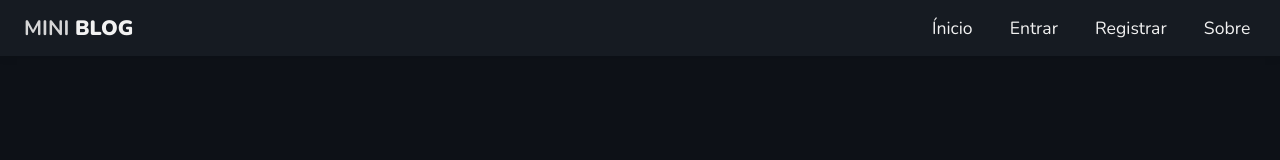
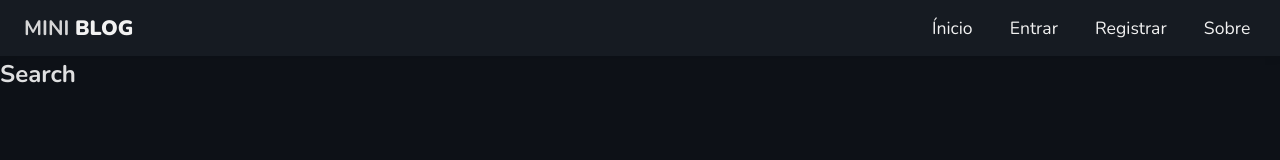
Before and after one commit to MACHADOKING/mini-blog, a React (Vite) app: page /search in a window 1280 px wide. Shown: the top 160 px of the page. Built offline with nearby package versions, Linux system fonts and the light colour scheme; no server answers.

Commit message:
Feat: creating search functionality

```diff
--- a/src/App.jsx
+++ b/src/App.jsx
@@ -18,6 +18,7 @@
 import Register from "./pages/Register/Register";
 import CreatePost from "./pages/CreatePost/CreatePost";
 import Dashboard from "./pages/Dashboard/Dashboard";
+import Search from "./pages/Search/Search";
 
 function App() {
   const [user, setUser] = useState(undefined);
@@ -44,6 +45,7 @@
             <Routes>
               <Route path="/" element={<Home />} />
               <Route path="/about" element={<About />} />
+              <Route path="/search" element={<Search />} />
               <Route
                 path="/login"
                 element={!user ? <Login /> : <Navigate to="/" />}
--- /dev/null
+++ b/src/hooks/useQuery.jsx
@@ -0,0 +1,9 @@
+// packages
+import { useLocation } from "react-router-dom";
+import { useMemo } from "react";
+
+export function useQuery() {
+  const { search } = useLocation();
+
+  return useMemo(() => new URLSearchParams(search), [search]);
+}
--- a/src/pages/Home/Home.jsx
+++ b/src/pages/Home/Home.jsx
@@ -12,8 +12,14 @@
   const [query, setQuery] = useState("");
   const { documents: posts, loading } = useFetchDocuments("posts");
 
+  const navigate = useNavigate();
+
   const handleSubmit = (e) => {
     e.preventDefault();
+
+    if (query) {
+      return navigate(`/search?q=${query}`);
+    }
   };
 
   return (
--- /dev/null
+++ b/src/pages/Search/Search.jsx
@@ -0,0 +1,21 @@
+// CSS
+import styles from "./Search.module.css";
+// hooks
+import { useFetchDocuments } from "../../hooks/useFetchDocuments";
+import { useQuery } from "../../hooks/useQuery";
+// packages
+import React from "react";
+
+const Search = () => {
+  const query = useQuery();
+  const search = query.get("q");
+
+  return (
+    <div>
+      <h2>Search</h2>
+      <p>{search}</p>
+    </div>
+  );
+};
+
+export default Search;
```
Also changed, not shown: src/pages/Search/Search.module.css (added).
